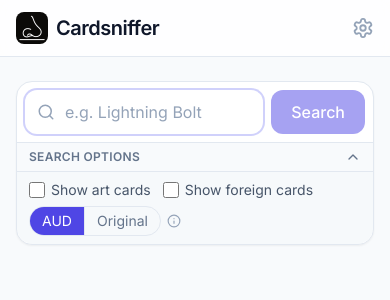
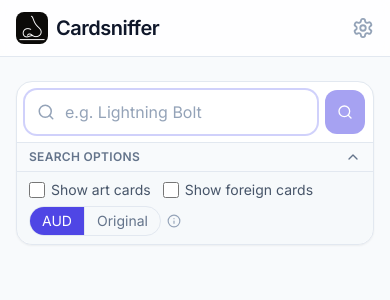
Before and after one commit to incredibad/cardsniffer, a React (Vite) app in the folder frontend/: page / in a window 390 px wide. Shown: the top 300 px of the page. Built offline with nearby package versions, Linux system fonts and the light colour scheme.

Commit message:
Icon-only Search button on mobile
Shows just the magnifying glass icon (or spinner while loading) below
the sm breakpoint instead of icon + "Search" text, saving horizontal
space next to the input on narrow screens. Desktop unchanged.

```diff
--- a/frontend/package.json
+++ b/frontend/package.json
@@ -1,7 +1,7 @@
 {
   "name": "cardsniffer-frontend",
   "private": true,
-  "version": "0.19.1",
+  "version": "0.19.2",
   "type": "module",
   "scripts": {
     "dev": "vite",
--- a/frontend/src/pages/Search.jsx
+++ b/frontend/src/pages/Search.jsx
@@ -224,9 +224,18 @@
               </ul>
             )}
           </div>
-          <button type="submit" disabled={status === "loading" || !query.trim()} className="btn-primary">
-            {status === "loading" && <Loader2 size={16} className="animate-spin" />}
-            Search
+          <button
+            type="submit"
+            disabled={status === "loading" || !query.trim()}
+            aria-label="Search"
+            className="btn-primary px-3 sm:px-5"
+          >
+            {status === "loading" ? (
+              <Loader2 size={16} className="animate-spin" />
+            ) : (
+              <SearchIcon size={16} className="sm:hidden" />
+            )}
+            <span className="hidden sm:inline">Search</span>
           </button>
         </form>
 
```
Also changed, not shown: 1 other file (tests, documents, lock files or other folders).
